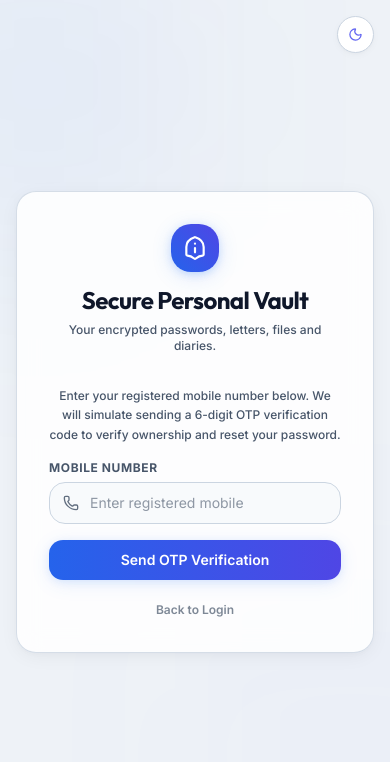
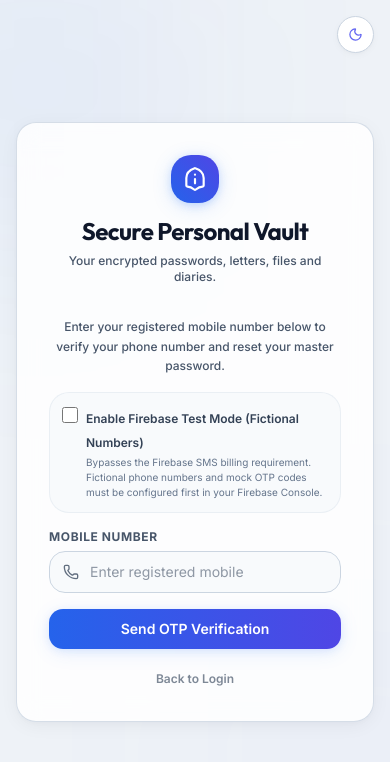
Before and after one commit to Tamil01-star/Personal-Vault, a React (Vite) app in the folder frontend/: page / in a window 390 px wide. Both pictures are taken after a click on the button "Forgot Password?". Shown: the top 762 px of the page. Built offline with nearby package versions, Linux system fonts and the light colour scheme.

Commit message:
Add Firebase Phone Auth Test Mode support

```diff
--- a/frontend/src/pages/Auth.tsx
+++ b/frontend/src/pages/Auth.tsx
@@ -29,6 +29,7 @@ export const Auth: React.FC = () => {
   const [isLoading, setIsLoading] = useState(false);
   const [simulatedOtp, setSimulatedOtp] = useState<string | null>(null);
   const [confirmationResult, setConfirmationResult] = useState<ConfirmationResult | null>(null);
+  const [useTestMode, setUseTestMode] = useState(false);
 
   const resetMessages = () => {
     setError(null);
@@ -93,6 +94,9 @@ export const Auth: React.FC = () => {
         }
       }
 
+      // Set Firebase test setting based on toggled state
+      firebaseAuth.settings.appVerificationDisabledForTesting = useTestMode;
+
       // 2. Initialize invisible reCAPTCHA verifier
       const recaptchaVerifier = new RecaptchaVerifier(firebaseAuth, 'recaptcha-container', {
         size: 'invisible'
@@ -106,7 +110,11 @@ export const Auth: React.FC = () => {
       const confirmation = await signInWithPhoneNumber(firebaseAuth, formattedPhone, recaptchaVerifier);
       setConfirmationResult(confirmation);
 
-      setSuccess('A real SMS verification code has been sent to your mobile phone!');
+      setSuccess(
+        useTestMode
+          ? 'Test Mode: Session initialized. Please enter the Test OTP code you configured in your Firebase Console!'
+          : 'A real SMS verification code has been sent to your mobile phone!'
+      );
       setMode('reset');
     } catch (err: any) {
       setError(err.message || 'Error occurred. Please verify your mobile number.');
@@ -363,8 +371,33 @@ export const Auth: React.FC = () => {
         {mode === 'forgot' && (
           <form onSubmit={handleForgotPassword} className="space-y-4">
             <p className="text-xs text-muted-foreground font-medium leading-relaxed mb-4 text-center">
-              Enter your registered mobile number below. We will simulate sending a 6-digit OTP verification code to verify ownership and reset your password.
+              Enter your registered mobile number below to verify your phone number and reset your master password.
             </p>
+
+            <div className="flex items-start space-x-2 bg-slate-50 border border-slate-200/60 p-3 rounded-xl">
+              <input
+                type="checkbox"
+                id="test-mode-toggle"
+                checked={useTestMode}
+                onChange={(e) => setUseTestMode(e.target.checked)}
+                className="mt-0.5 w-4 h-4 rounded text-primary border-slate-300 focus:ring-primary/20"
+              />
+              <div className="flex-1">
+                <label htmlFor="test-mode-toggle" className="text-xs font-semibold text-slate-700 cursor-pointer select-none">
+                  Enable Firebase Test Mode (Fictional Numbers)
+                </label>
+                <p className="text-[10px] text-slate-500 mt-0.5 leading-normal">
+                  Bypasses the Firebase SMS billing requirement. Fictional phone numbers and mock OTP codes must be configured first in your Firebase Console.
+                </p>
+              </div>
+            </div>
+
+            {useTestMode && (
+              <div className="text-[11px] text-amber-700 bg-amber-50 border border-amber-200/50 p-2.5 rounded-xl leading-normal space-y-1">
+                <p className="font-bold">⚠️ Test Mode Active</p>
+                <p>Ensure your test phone number (e.g. <code>+919999999999</code>) and test code (e.g. <code>123456</code>) are added under <strong>Firebase Console &gt; Authentication &gt; Sign-in method &gt; Phone &gt; Phone numbers for testing</strong>.</p>
+              </div>
+            )}
 
             <div>
               <label className="block text-muted-foreground text-xs font-bold uppercase tracking-wider mb-1.5">Mobile Number</label>
@@ -374,7 +407,7 @@ export const Auth: React.FC = () => {
                 </span>
                 <input
                   type="tel"
-                  placeholder="Enter registered mobile"
+                  placeholder={useTestMode ? "e.g., +919999999999" : "Enter registered mobile"}
                   value={mobileNumber}
                   onChange={(e) => setMobileNumber(e.target.value)}
                   className="w-full premium-input pl-10 pr-4 py-2.5 text-sm transition-all focus:ring-4 focus:ring-primary/10"
```
